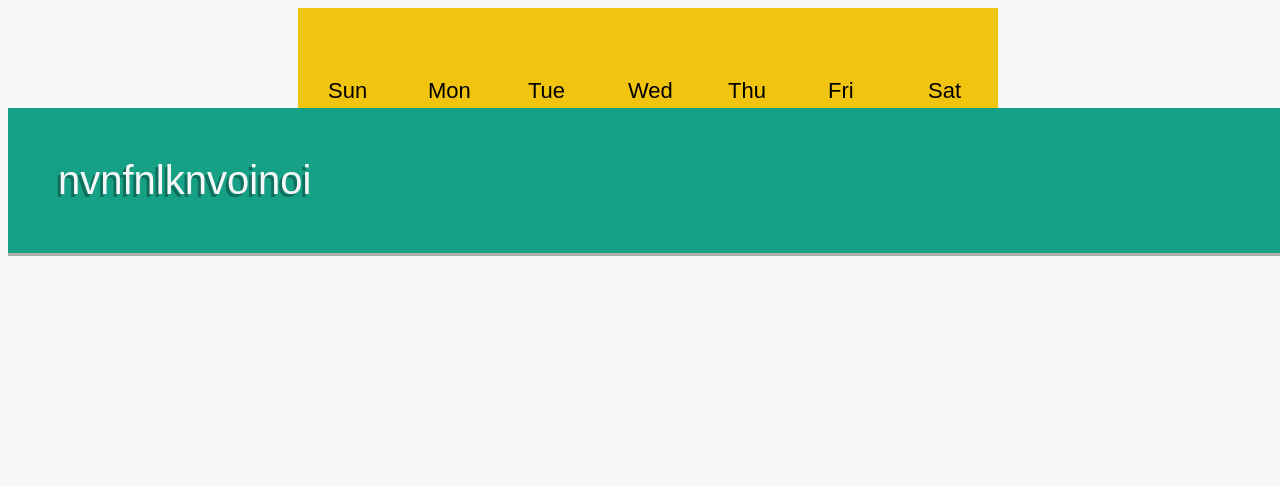
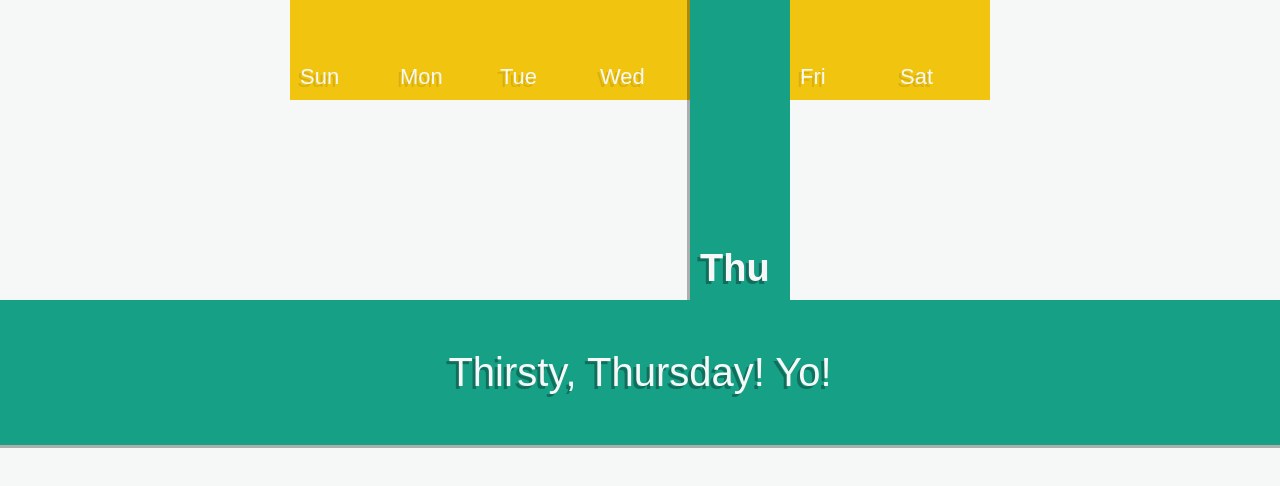
Before and after one commit to poojag021094/Day-Tracker, a plain HTML site: page index.html in a window 1280 px wide. Drawn offline with nearby package versions, Linux system fonts and the light colour scheme.

Commit message:
Add files via upload

```diff
--- a/index.html
+++ b/index.html
@@ -4,6 +4,7 @@
     <meta charset="utf-8">
     <title>Day Tracker</title>
     <script src="https://ajax.googleapis.com/ajax/libs/jquery/1.9.1/jquery.min.js"></script>
+    <script src="main.js"></script>
     <link rel="stylesheet" href="style.css">
   </head>
   <body id="dat_tracker">
@@ -50,6 +51,6 @@
         nvnfnlknvoinoi
       </div>
     </div>
-    <script src="main.js"></script>
+
   </body>
 </html>
--- a/main.js
+++ b/main.js
@@ -10,4 +10,6 @@ $(document).ready(function(){
             "Thirsty, Thursday! Yo!",
             "t's Friday! We should be kickin' it!",
             "Paaarrrttyyyyy!"]
+      $('#' + day).attr('id','today');
+      $('#message').text(msg[day]);
 });
--- a/style.css
+++ b/style.css
@@ -3,6 +3,8 @@ body{
   height: 100%;
   background: #f6f8f8;
   font-family: Arial, sans-serif;
+  margin: 0;
+  padding: 0;
 }
 .tab-container{
   width: 700px;
@@ -18,9 +20,11 @@ body{
 }
 .day{
   position: absolute;
-  top: 70px;
-  left: 30px;
+  bottom: 10px;
+  left: 10px;
   font-size: 22px;
+  color: #f6f8f8;
+  text-shadow:  -3px 3px 0 rgba(0,0,0,0.1);
 }
 .clear{
   clear: both;
@@ -32,5 +36,16 @@ body{
   color: #f6f8f8;
   text-shadow: -3px 3px 0 rgba(0,0,0,0.3);
 	box-shadow: 0 3px 0 rgba(0,0,0,0.3);
+  text-align: center;
+}
+#today{
+  height: 300px;
+  background:#16A085;
+  box-shadow: -3px 0 0 rgba(0,0,0,0.3);
+}
 
-}
+#today .day {
+	font-size: 38px;
+	font-weight: bold;
+	color: #f6f8f8;
+	text-shadow: -3px 3px 0 rgba(0,0,0,0.3);
```
